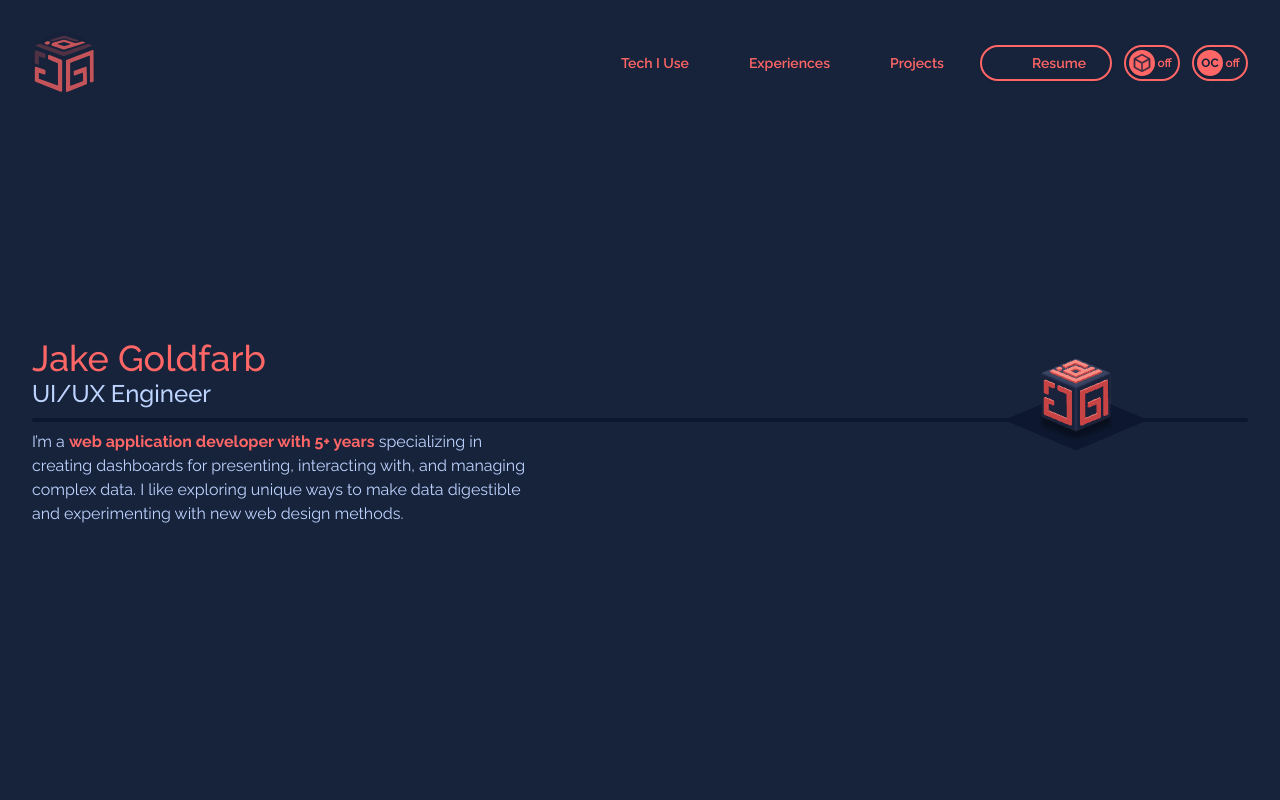
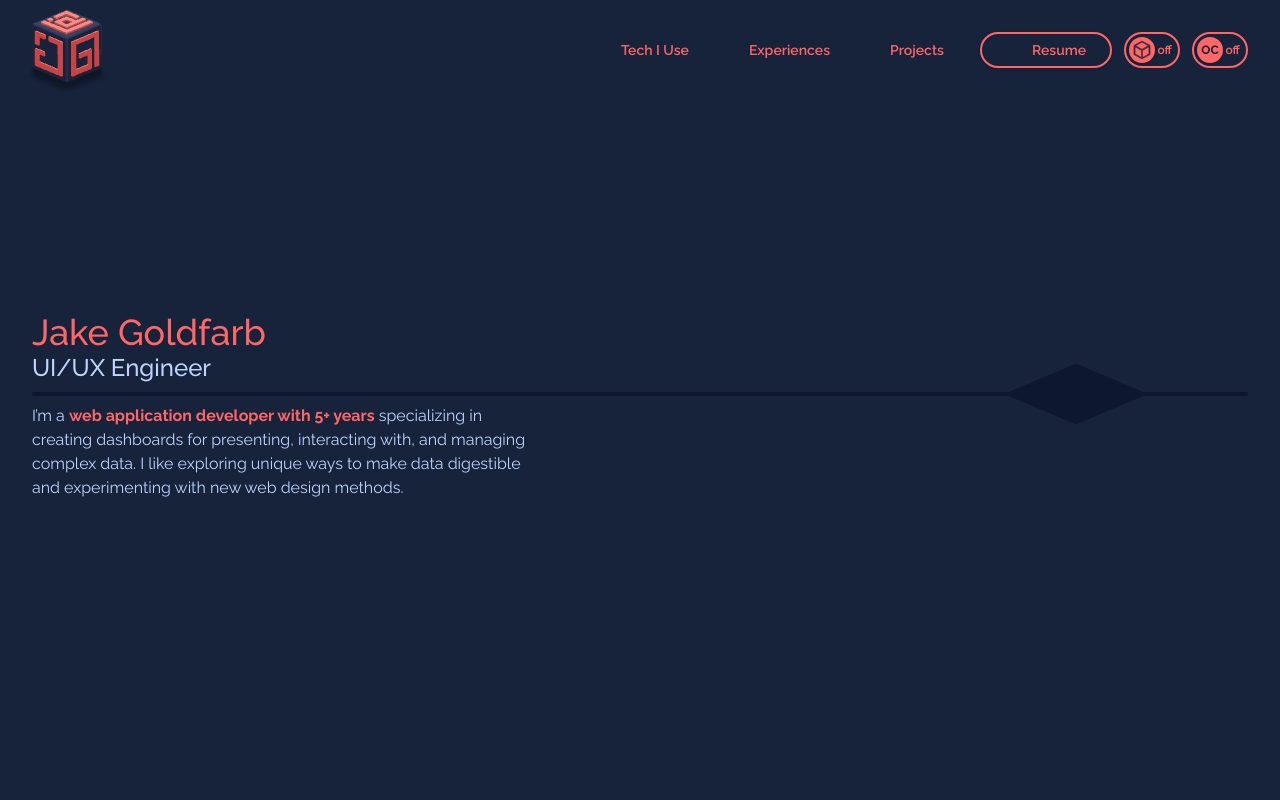
Before and after one commit to goldeei/portfolio, a Next.js app: page / in a window 1280 px wide. Shown: the top 800 px of the page. Built offline with nearby package versions, Linux system fonts and the light colour scheme; some icons are missing.

Commit message:
Add branch landing position

```diff
--- a/src/components/nav/index.tsx
+++ b/src/components/nav/index.tsx
@@ -3,8 +3,11 @@
 import { Button } from '@/components/button';
 import { MenuSolid, X } from '@mynaui/icons-react';
 
+import { BREAKPOINT } from '@/constants';
+import { LandingPosition } from '@/types/landingPosition';
 import { useEffect, useState } from 'react';
 import { useWindowSize } from 'usehooks-ts';
+import { LandingSpot } from '../landing-spot';
 import { Brand } from './brand';
 import { useNavItems } from './nav-items';
 
@@ -13,7 +16,7 @@ export const Nav = () => {
 
   const { width } = useWindowSize({ debounceDelay: 50 });
   useEffect(() => {
-    if (width > 768 && isMobileMenuOpen) {
+    if (width > BREAKPOINT.md && isMobileMenuOpen) {
       setIsMobileMenuOpen(false);
     }
   }, [width]);
@@ -24,7 +27,14 @@ export const Nav = () => {
 
   return (
     <nav className="relative z-50 flex h-[var(--navbar-height)] items-center justify-between">
-      <Brand className={'size-11 min-w-11 md:size-16'} />
+      {/* <Brand className={'size-11 min-w-11 md:size-16'} /> */}
+      <LandingSpot
+        name={LandingPosition.Brand}
+        left={-37}
+        className="translate-y-5"
+        position="relative"
+        hasDiamond={false}
+      />
       <Button
         icon={isMobileMenuOpen ? <X /> : <MenuSolid />}
         className="md:hidden"
--- a/src/components/scene/index.tsx
+++ b/src/components/scene/index.tsx
@@ -1,15 +1,15 @@
-import { useCubeState } from "@/context/cubeStateProvider";
-import { useR3fState } from "@/context/r3fProvider";
-import { OrbitControls } from "@react-three/drei";
-import { Canvas } from "@react-three/fiber";
-import clsx from "clsx";
-import { motion } from "motion/react";
-import { useEffect, useRef, useState } from "react";
-import { OrbitControls as ThreeOrbitControls } from "three/examples/jsm/Addons.js";
+import { useCubeState } from '@/context/cubeStateProvider';
+import { useR3fState } from '@/context/r3fProvider';
+import { OrbitControls } from '@react-three/drei';
+import { Canvas } from '@react-three/fiber';
+import clsx from 'clsx';
+import { motion } from 'motion/react';
+import { useEffect, useRef, useState } from 'react';
+import { OrbitControls as ThreeOrbitControls } from 'three/examples/jsm/Addons.js';
 
-import { Cube } from "./cube";
-import { Environment } from "./environment";
-import { Floor } from "./floor";
+import { Cube } from './cube';
+import { Environment } from './environment';
+import { Floor } from './floor';
 
 export const Scene = () => {
   const [r3fState] = useR3fState();
@@ -33,7 +33,7 @@ export const Scene = () => {
       )}
     >
       <motion.div
-        style={cubeState.cubePositions.introduction}
+        style={cubeState.cubePositions.brand}
         className="absolute size-[var(--canvas-size)]"
       >
         {!isLoaded && (
--- a/src/types/landingPosition.ts
+++ b/src/types/landingPosition.ts
@@ -1,3 +1,4 @@
 export enum LandingPosition {
+  Brand = 'brand',
   Introduction = 'introduction',
 }
```
